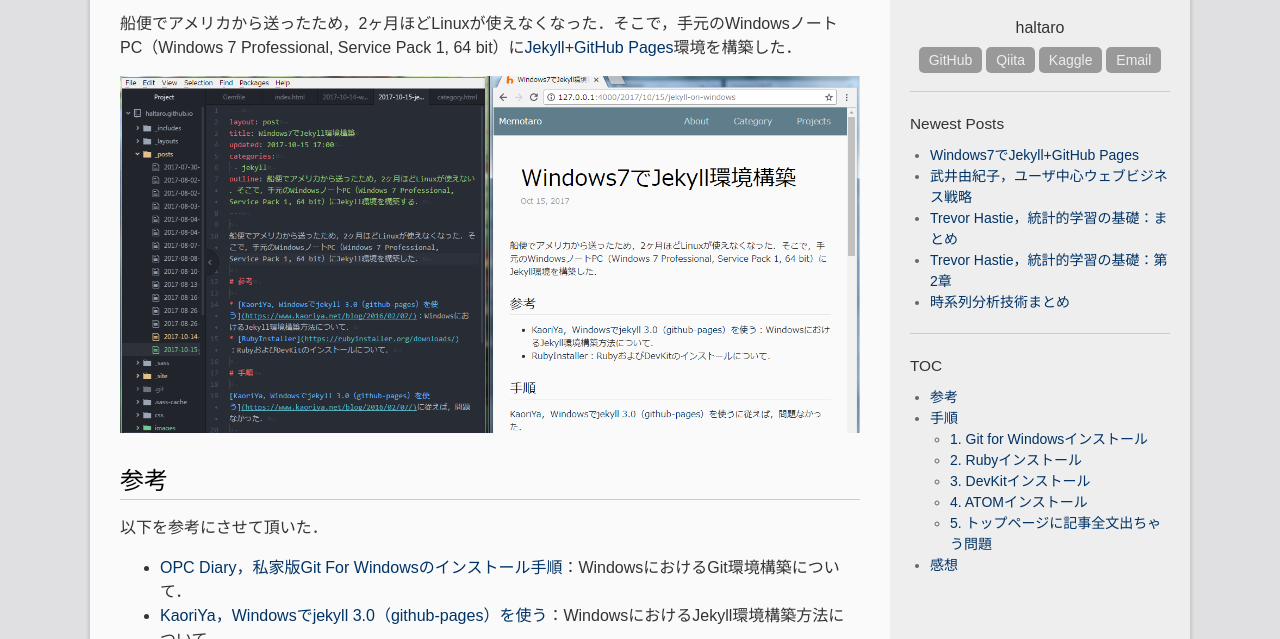
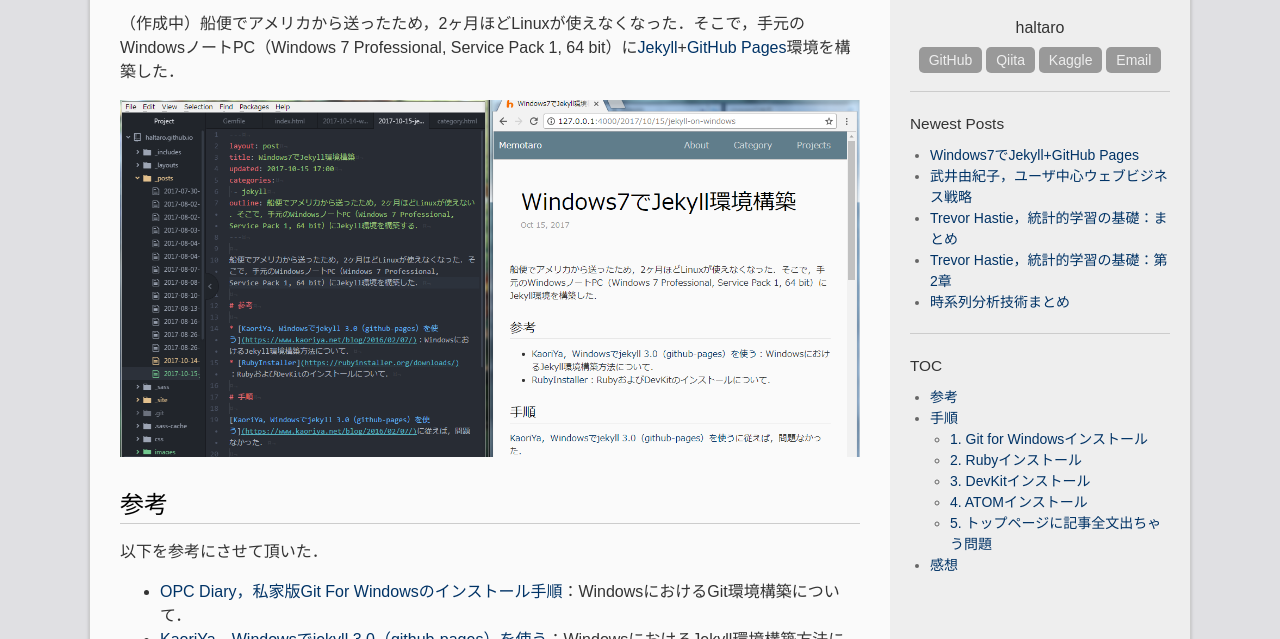
Before and after one commit to madoreenu/haltaro.github.io, a Jekyll site: the page built from _posts/2017-10-15-jekyll-on-windows.md, in a window 1280 px wide and 900 px high, cut to the strip 261-900 px from the top of the window. Built offline with Jekyll 4.4.1, drawn with Linux system fonts in a browser that asks for light colours.

Commit message:
Minor revision

```diff
--- a/_posts/2017-10-15-jekyll-on-windows.md
+++ b/_posts/2017-10-15-jekyll-on-windows.md
@@ -4,10 +4,10 @@ title: Windows7でJekyll+GitHub Pages
 updated: 2017-10-15 17:00
 categories:
  - jekyll
-outline: 船便でアメリカから送ったため，2ヶ月ほどLinuxが使えなくなった．そこで，手元のWindowsノートPC（Windows 7 Professional, Service Pack 1, 64 bit）にJekyll+GitHub Pages環境を構築した．
+outline: （作成中）船便でアメリカから送ったため，2ヶ月ほどLinuxが使えなくなった．そこで，手元のWindowsノートPC（Windows 7 Professional, Service Pack 1, 64 bit）にJekyll+GitHub Pages環境を構築した．
 ---
 
-船便でアメリカから送ったため，2ヶ月ほどLinuxが使えなくなった．そこで，手元のWindowsノートPC（Windows 7 Professional, Service Pack 1, 64 bit）に[Jekyll](https://jekyllrb-ja.github.io/)+[GitHub Pages](https://pages.github.com/)環境を構築した．
+（作成中）船便でアメリカから送ったため，2ヶ月ほどLinuxが使えなくなった．そこで，手元のWindowsノートPC（Windows 7 Professional, Service Pack 1, 64 bit）に[Jekyll](https://jekyllrb-ja.github.io/)+[GitHub Pages](https://pages.github.com/)環境を構築した．
 
 ![env]({{site.baseurl}}/images/2017-10-15-env.png)
 
```
